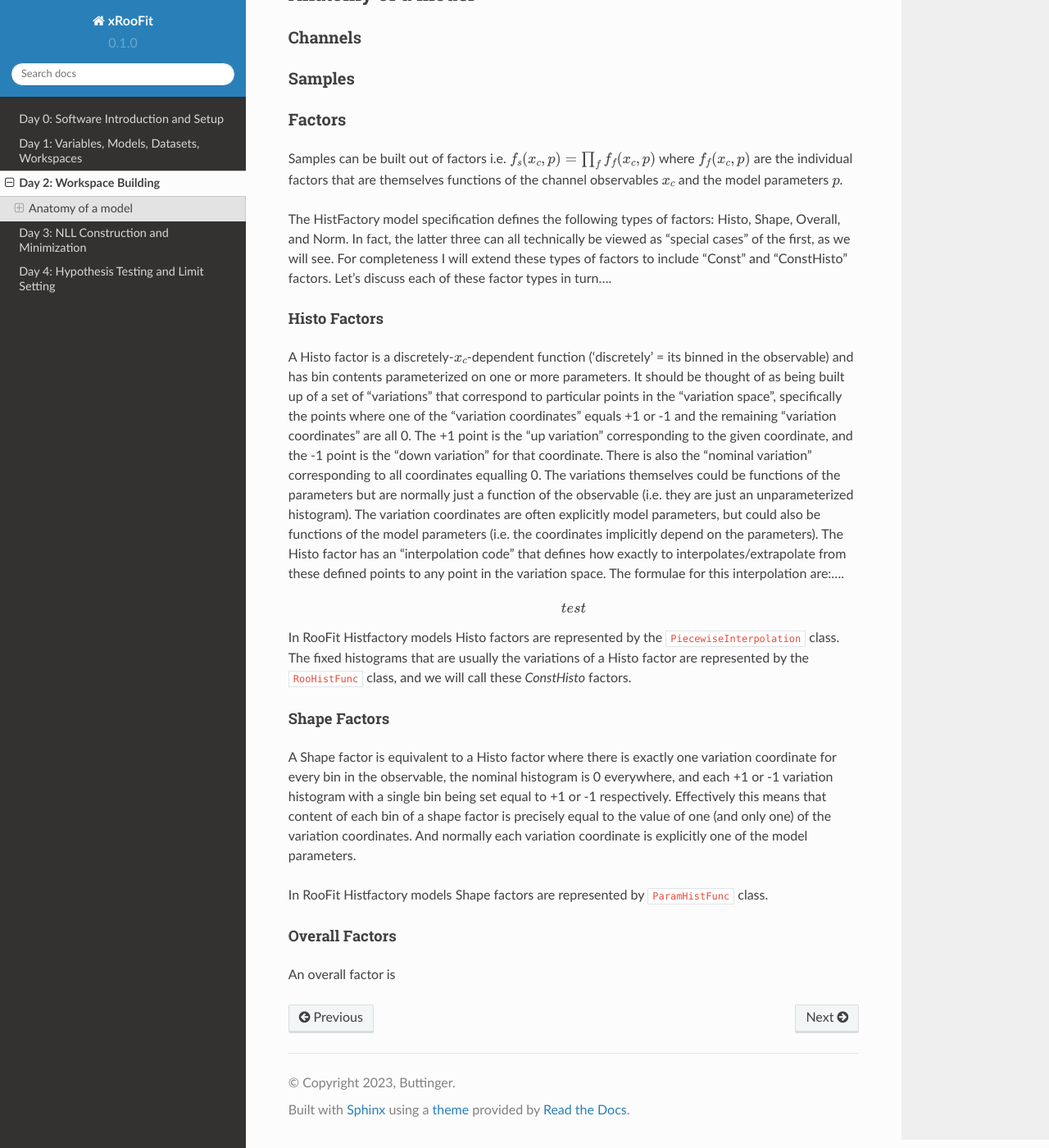
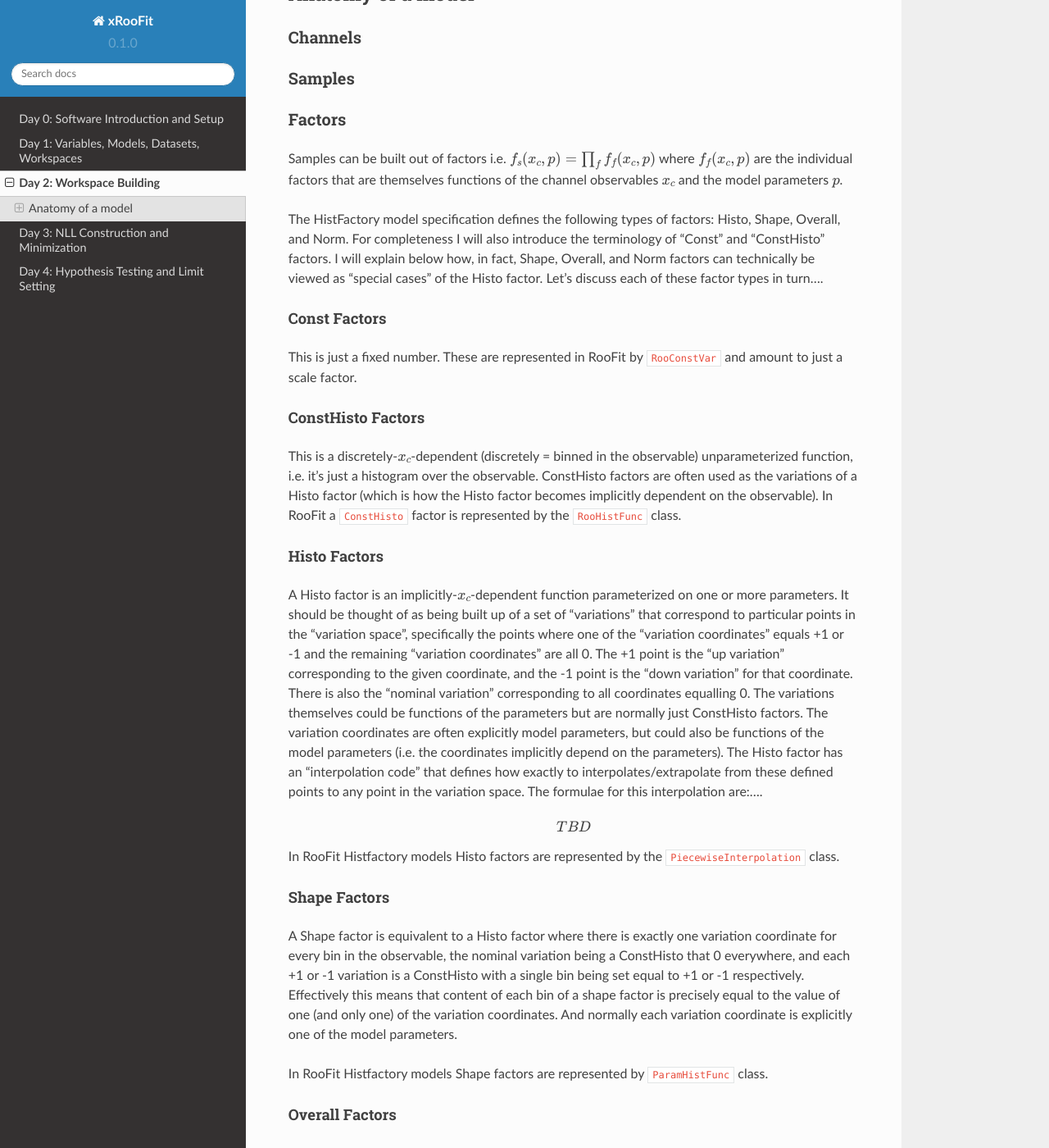
Before and after one commit to will-cern/xroofit-readthedocs, a Sphinx documentation site: the page built from docs/source/workspaceBuilding.rst, in a window 1280 px wide and 1400 px high, scrolled down 232 px. Shown: the whole window at 82% size. Built offline with Sphinx 7.4.7 and the Read the Docs theme 2.0.0, drawn with Linux system fonts in a browser that asks for light colours; some of the changed text lies outside the part shown.

Commit message:
Update workspaceBuilding.rst

```diff
--- a/docs/source/workspaceBuilding.rst
+++ b/docs/source/workspaceBuilding.rst
@@ -17,27 +17,36 @@ Factors
 --------
 Samples can be built out of factors i.e. :math:`f_{s}(x_{c},p) = \prod_f f_{f}(x_{c},p)` where :math:`f_{f}(x_{c},p)` are the individual factors that are themselves functions of the channel observables :math:`x_{c}` and the model parameters :math:`p`.
 
-The HistFactory model specification defines the following types of factors: Histo, Shape, Overall, and Norm. In fact, the latter three can all technically be viewed as "special cases" of the first, as we will see. For completeness I will extend these types of factors to include "Const" and "ConstHisto" factors. Let's discuss each of these factor types in turn....
+The HistFactory model specification defines the following types of factors: Histo, Shape, Overall, and Norm. For completeness I will also introduce the terminology of "Const" and "ConstHisto" factors. I will explain below how, in fact, Shape, Overall, and Norm factors can technically be viewed as "special cases" of the Histo factor. Let's discuss each of these factor types in turn....
+
+Const Factors
+^^^^^^^^^^^^^^
+This is just a fixed number. These are represented in RooFit by ``RooConstVar`` and amount to just a scale factor.
+
+ConstHisto Factors
+^^^^^^^^^^^^^^
+This is a discretely-:math:`x_{c}`-dependent (discretely = binned in the observable) unparameterized function, i.e. it's just a histogram over the observable. ConstHisto factors are often used as the variations of a Histo factor (which is how the Histo factor becomes implicitly dependent on the observable). In RooFit a ``ConstHisto`` factor is represented by the ``RooHistFunc`` class.
 
 Histo Factors
 ^^^^^^^^^^^^^^
-
-A Histo factor is a discretely-:math:`x_{c}`-dependent function ('discretely' = its binned in the observable) and has bin contents parameterized on one or more parameters. It should be thought of as being built up of a set of "variations" that correspond to particular points in the "variation space", specifically the points where one of the "variation coordinates" equals +1 or -1 and the remaining "variation coordinates" are all 0. The +1 point is the "up variation" corresponding to the given coordinate, and the -1 point is the "down variation" for that coordinate. There is also the "nominal variation"  corresponding to all coordinates equalling 0. The variations themselves could be functions of the parameters but are normally just a function of the observable (i.e. they are just an unparameterized histogram). The variation coordinates are often explicitly model parameters, but could also be functions of the model parameters (i.e. the coordinates implicitly depend on the parameters). The Histo factor has an "interpolation code" that defines how exactly to interpolates/extrapolate from these defined points to any point in the variation space. The formulae for this interpolation are:....
+A Histo factor is an implicitly-:math:`x_{c}`-dependent function parameterized on one or more parameters. It should be thought of as being built up of a set of "variations" that correspond to particular points in the "variation space", specifically the points where one of the "variation coordinates" equals +1 or -1 and the remaining "variation coordinates" are all 0. The +1 point is the "up variation" corresponding to the given coordinate, and the -1 point is the "down variation" for that coordinate. There is also the "nominal variation"  corresponding to all coordinates equalling 0. The variations themselves could be functions of the parameters but are normally just ConstHisto factors. The variation coordinates are often explicitly model parameters, but could also be functions of the model parameters (i.e. the coordinates implicitly depend on the parameters). The Histo factor has an "interpolation code" that defines how exactly to interpolates/extrapolate from these defined points to any point in the variation space. The formulae for this interpolation are:....
 
 .. math::
 
-   test
+   TBD
 
-In RooFit Histfactory models Histo factors are represented by the ``PiecewiseInterpolation`` class. The fixed histograms that are usually the variations of a Histo factor are represented by the ``RooHistFunc`` class, and we will call these `ConstHisto` factors.
+In RooFit Histfactory models Histo factors are represented by the ``PiecewiseInterpolation`` class.
 
 Shape Factors
 ^^^^^^^^^^^^^^^^
-
-A Shape factor is equivalent to a Histo factor where there is exactly one variation coordinate for every bin in the observable, the nominal histogram is 0 everywhere, and each +1 or -1 variation histogram with a single bin being set equal to +1 or -1 respectively. Effectively this means that content of each bin of a shape factor is precisely equal to the value of one (and only one) of the variation coordinates. And normally each variation coordinate is explicitly one of the model parameters.
+A Shape factor is equivalent to a Histo factor where there is exactly one variation coordinate for every bin in the observable, the nominal variation being a ConstHisto that 0 everywhere, and each +1 or -1 variation is a ConstHisto with a single bin being set equal to +1 or -1 respectively. Effectively this means that content of each bin of a shape factor is precisely equal to the value of one (and only one) of the variation coordinates. And normally each variation coordinate is explicitly one of the model parameters.
 
 In RooFit Histfactory models Shape factors are represented by ``ParamHistFunc`` class.
 
 Overall Factors
 ^^^^^^^^^^^^^^^^^^
+An overall factor is equivalent to a Histo Factor where all bins in the observable are the same value, i.e. this type of factor is independent of the :math:`x_{c}` observables. Additionally overall factors are restricted to their variations being unparameterized i.e. the variations must be just Const factors. In RooFit Histfactory models Shape factors are represented by ``RooStats::HistFactory::FlexibleInterpVar`` class.
 
-An overall factor is
+Norm Factors
+^^^^^^^^^^^^^^^^^^^
+Really these are just the floating version of a Const factor, i.e. where a ``RooRealVar`` is used instead of a ``RooConstVar``. We can make a Histo factor equivalent to this by creating a Histo factor with just one parameter and the nominal variation being a ConstHisto with 0 everywhere, +/-1 variation being ConstHisto with +/-1 everywhere, respectively.
```
